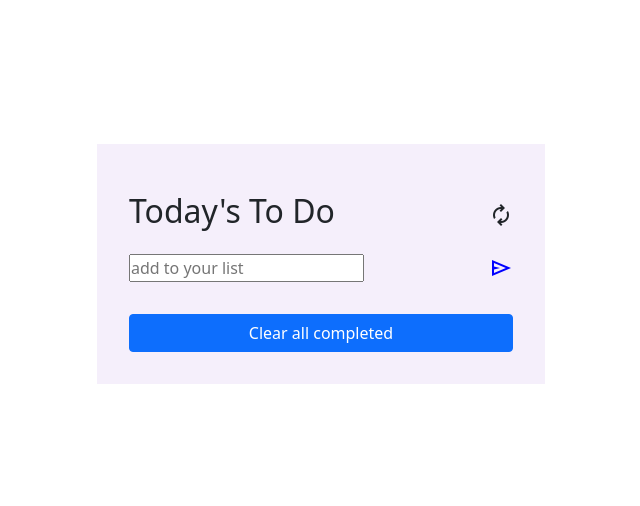
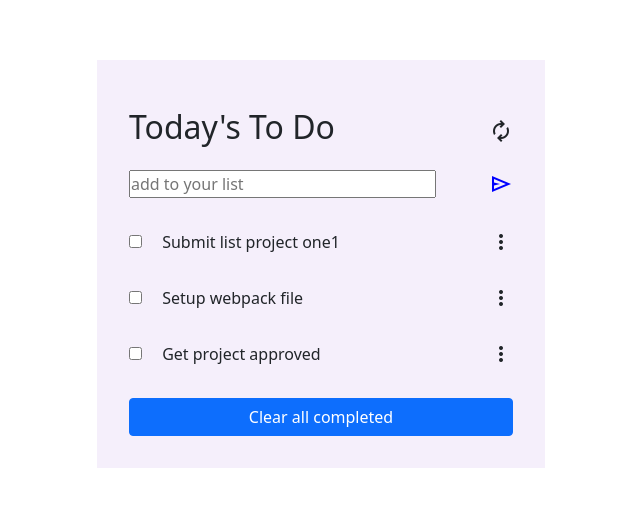
Before and after one commit to tarikbouari/To-do-List, a website built with webpack: page src/index.html in a window 1280 px wide. Shown: the part 136-642 px from the top of the page, without its empty margins (319-959 px from the left). Built offline with nearby package versions, Linux system fonts and the light colour scheme.

Commit message:
add with to placeholder

```diff
--- a/src/index.html
+++ b/src/index.html
@@ -12,9 +12,6 @@
         <link rel="stylesheet"
             href="https://fonts.googleapis.com/css2?family=Material+Symbols+Outlined:opsz,wght,FILL,GRAD@20..48,100..700,0..1,-50..200"
             />
-        <link rel="stylesheet"
-            href="https://fonts.googleapis.com/css2?family=Material+Symbols+Outlined:opsz,wght,FILL,GRAD@20..48,100..700,0..1,-50..200"
-            />
         <title>Document</title>
     </head>
     <body>
@@ -23,16 +20,15 @@
             <section class="container2">
                 <header class="flex my-3">
                     <h2>Today's To Do</h2>
-                    <!-- <img src="../images/arrow-cycle.svg"> -->
                     <span class="material-symbols-outlined">
                         autorenew
                     </span>
                 </header>
                 <div class="list" id="list">
                     <form id="form">
-                        <div class="flex">
+                        <div class="flex head">
                             <input type="text" placeholder="add to your list"
-                                class="add w-90" id="add">
+                                class="add" id="add">
                             <span class="material-symbols-outlined send"
                                 id="send">
                                 send
--- a/src/index.js
+++ b/src/index.js
@@ -1,10 +1,56 @@
 import "./style.css";
+import List from "./class.js";
+export const arr = [
+  {
+    description: " Submit list project one1",
+    completed: true,
+    index: "1",
+  },
+  {
+    description: " Setup webpack file ",
+    completed: true,
+    index: "2",
+  },
+  {
+    description: "Get project approved ",
+    completed: false,
+    index: "3",
+  },
+];
 
-function component() {
-  const element = document.createElement("div");
+const add = document.getElementById("send");
+const container = document.getElementById("task");
+const inputAdd = document.getElementById("add");
+const form = document.getElementById("form");
 
-  // Lodash, now imported by this script
-  element.innerHTML = "<h1>heloo</h1>";
+const loader = () => {
+  const load = arr
+    .map((item, i) => {
+      return ` <div class="flex">
+                  <div class="py-3">
+                  <input type="checkbox" id="description">
+                  <label for="description" class="mx-3"> ${item.description}</label>
+                  </div>
+                  <span class="material-symbols-outlined">
+                  more_vert
+                  </span>
+                </div>`;
+    })
+    .join("");
 
-  return element;
-}
+  container.innerHTML = load;
+};
+
+loader();
+
+add.addEventListener("click", (e) => {
+  e.preventDefault();
+  console.log(true);
+  let desValue = inputAdd.value;
+  if (!desValue) return "value missing";
+
+  let newList = new List(desValue);
+  newList.addToList();
+  loader();
+  form.reset();
+});
--- a/src/style.css
+++ b/src/style.css
@@ -37,3 +37,7 @@ h1 {
 .send {
   color: blue;
 }
+
+.add {
+  width: 80%;
+}
```
Also changed, not shown: dist/index.html, images/arrow-cycle.svg (deleted), 2 other files.
